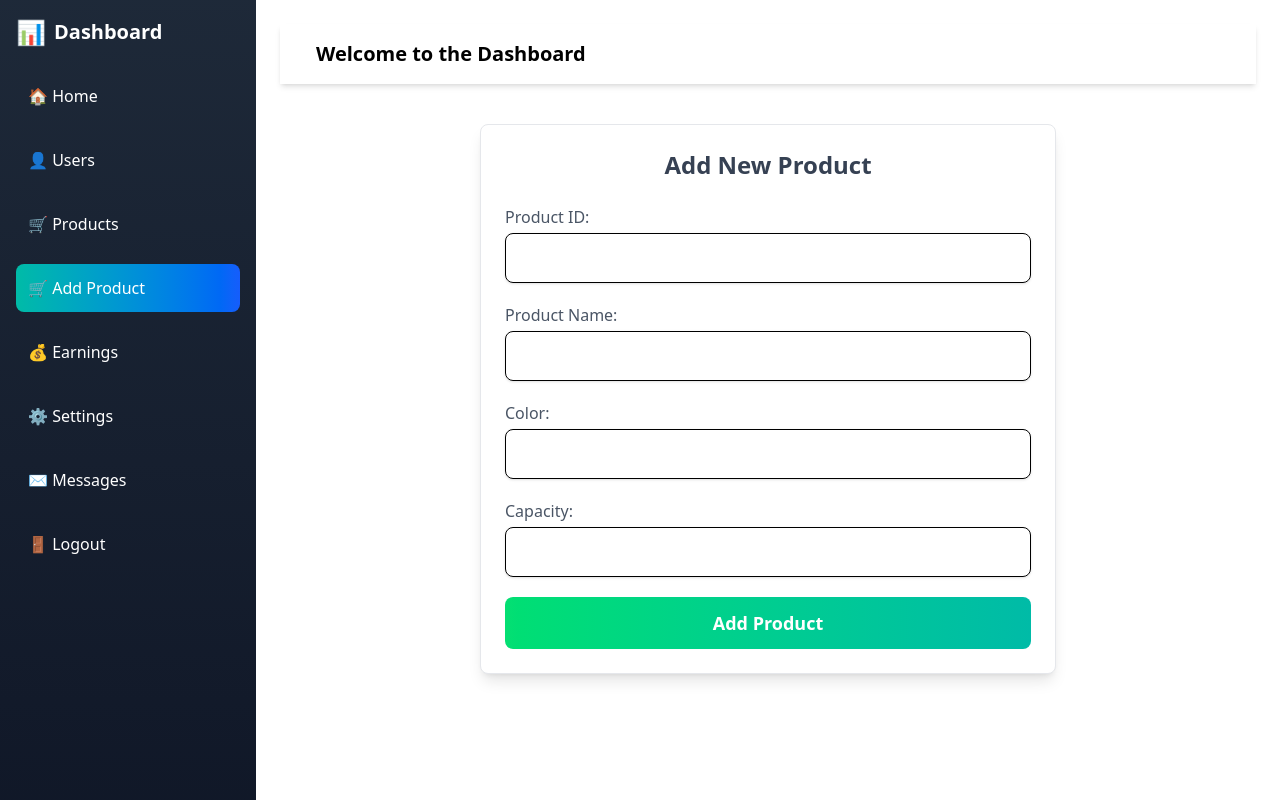
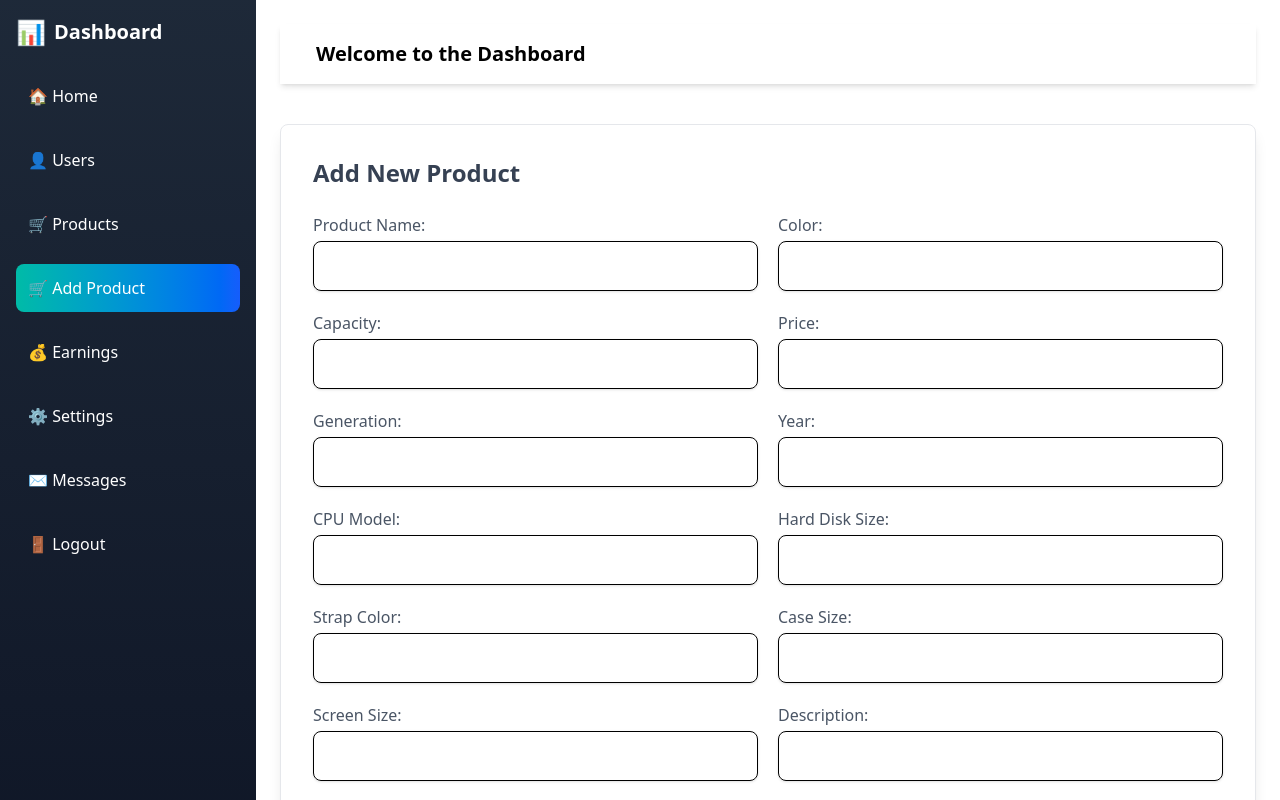
Before and after one commit to sajib689/admin-dashboard, a React (Vite) app: page /addproduct in a window 1280 px wide. Built offline with nearby package versions, Linux system fonts and the light colour scheme.

Commit message:
refactor AddProduct component to use controlled inputs and enhance form structure

```diff
--- a/src/components/AddProduct.jsx
+++ b/src/components/AddProduct.jsx
@@ -1,85 +1,213 @@
-
+import { useState } from "react";
 
 const AddProduct = () => {
+  const [formData, setFormData] = useState({
+    name: "",
+    color: "",
+    capacity: "",
+    price: "",
+    generation: "",
+    year: "",
+    cpuModel: "",
+    hardDiskSize: "",
+    strapColor: "",
+    caseSize: "",
+    screenSize: "",
+    description: "",
+  });
 
+  const handleChange = (e) => {
+    setFormData({ ...formData, [e.target.name]: e.target.value });
+  };
 
   const handleSubmit = (e) => {
     e.preventDefault();
-    const form = e.target;
-    const name = form.name.value;
-    const data = {
-        color: form.color.value,
-        capacity: form.capacity.value
-    }
-    fetch("https://api.restful-api.dev/objects",{
+
+    const productData = {
+      name: formData.name,
+      data: {
+        color: formData.color,
+        capacity: formData.capacity,
+        price: formData.price,
+        generation: formData.generation,
+        year: formData.year,
+        "CPU model": formData.cpuModel,
+        "Hard disk size": formData.hardDiskSize,
+        "Strap Colour": formData.strapColor,
+        "Case Size": formData.caseSize,
+        "Screen size": formData.screenSize,
+        Description: formData.description,
+      },
+    };
+
+    fetch("https://api.restful-api.dev/objects", {
       method: "POST",
       headers: {
-            "Content-Type": "application/json"
+        "Content-Type": "application/json",
       },
-        body: JSON.stringify({name, data})
+      body: JSON.stringify(productData),
     })
-    .then( res => {
-        console.log(res)
-    })
-    .catch(err => {
-        console.log(err)
-    })
+      .then((res) => console.log(res))
+      .catch((err) => console.log(err));
   };
 
   return (
-    <div className="max-w-xl mx-auto mt-10 p-6 bg-white rounded-lg shadow-lg border border-gray-200">
-      <h2 className="text-2xl font-bold text-gray-700 text-center mb-6">Add New Product</h2>
+    <div className="max-w-5xl mx-auto mt-10 p-8 bg-white rounded-lg shadow-lg border border-gray-200">
+      <h2 className="text-2xl font-bold text-gray-700 text-start mb-6">Add New Product</h2>
+      <form onSubmit={handleSubmit} className="space-y-5">
 
-      <form onSubmit={handleSubmit} className="space-y-5">
-        {/* Product ID */}
+        {/* Product Name */}
+        <div className="grid grid-cols-1 md:grid-cols-2 lg:grid-cols-2 gap-5">
           <div className="flex flex-col">
-          <label className="font-medium text-gray-600">Product ID:</label>
+            <label className="font-medium text-gray-600">Product Name:</label>
             <input
               type="text"
-            name="id"
+              name="name"
+              value={formData.name}
+              onChange={handleChange}
               className="mt-1 p-3 border rounded-lg shadow-sm focus:ring-2 focus:ring-blue-400 focus:outline-none"
               required
             />
           </div>
 
-        {/* Product Name */}
-        <div className="flex flex-col">
-          <label className="font-medium text-gray-600">Product Name:</label>
-          <input
-            type="text"
-            name="name"
-            className="mt-1 p-3 border rounded-lg shadow-sm focus:ring-2 focus:ring-blue-400 focus:outline-none"
-            required
-          />
-        </div>
-
-        {/* Product Color */}
           <div className="flex flex-col">
             <label className="font-medium text-gray-600">Color:</label>
             <input
               type="text"
               name="color"
+              value={formData.color}
+              onChange={handleChange}
               className="mt-1 p-3 border rounded-lg shadow-sm focus:ring-2 focus:ring-blue-400 focus:outline-none"
-            required
             />
           </div>
+        </div>
 
-        {/* Product Capacity */}
+        {/* Capacity & Price */}
+        <div className="grid grid-cols-1 md:grid-cols-2 lg:grid-cols-2 gap-5">
           <div className="flex flex-col">
             <label className="font-medium text-gray-600">Capacity:</label>
             <input
               type="text"
               name="capacity"
+              value={formData.capacity}
+              onChange={handleChange}
               className="mt-1 p-3 border rounded-lg shadow-sm focus:ring-2 focus:ring-blue-400 focus:outline-none"
-            required
             />
           </div>
 
-        {/* Submit Button */}
-        <button
-          type="submit"
-          className="w-full bg-gradient-to-r from-green-400 to-teal-500 text-white py-3 rounded-lg text-lg font-semibold hover:bg-blue-700 transition duration-300"
-        >
+          <div className="flex flex-col">
+            <label className="font-medium text-gray-600">Price:</label>
+            <input
+              type="number"
+              name="price"
+              value={formData.price}
+              onChange={handleChange}
+              className="mt-1 p-3 border rounded-lg shadow-sm focus:ring-2 focus:ring-blue-400 focus:outline-none"
+            />
+          </div>
+        </div>
+
+        {/* Generation & Year */}
+        <div className="grid grid-cols-1 md:grid-cols-2 lg:grid-cols-2 gap-5">
+          <div className="flex flex-col">
+            <label className="font-medium text-gray-600">Generation:</label>
+            <input
+              type="text"
+              name="generation"
+              value={formData.generation}
+              onChange={handleChange}
+              className="mt-1 p-3 border rounded-lg shadow-sm focus:ring-2 focus:ring-blue-400 focus:outline-none"
+            />
+          </div>
+
+          <div className="flex flex-col">
+            <label className="font-medium text-gray-600">Year:</label>
+            <input
+              type="number"
+              name="year"
+              value={formData.year}
+              onChange={handleChange}
+              className="mt-1 p-3 border rounded-lg shadow-sm focus:ring-2 focus:ring-blue-400 focus:outline-none"
+            />
+          </div>
+        </div>
+
+        {/* CPU Model & Hard Disk Size */}
+        <div className="grid grid-cols-1 md:grid-cols-2 lg:grid-cols-2 gap-5">
+          <div className="flex flex-col">
+            <label className="font-medium text-gray-600">CPU Model:</label>
+            <input
+              type="text"
+              name="cpuModel"
+              value={formData.cpuModel}
+              onChange={handleChange}
+              className="mt-1 p-3 border rounded-lg shadow-sm focus:ring-2 focus:ring-blue-400 focus:outline-none"
+            />
+          </div>
+
+          <div className="flex flex-col">
+            <label className="font-medium text-gray-600">Hard Disk Size:</label>
+            <input
+              type="text"
+              name="hardDiskSize"
+              value={formData.hardDiskSize}
+              onChange={handleChange}
+              className="mt-1 p-3 border rounded-lg shadow-sm focus:ring-2 focus:ring-blue-400 focus:outline-none"
+            />
+          </div>
+        </div>
+
+        {/* Strap Color & Case Size */}
+        <div className="grid grid-cols-1 md:grid-cols-2 lg:grid-cols-2 gap-5">
+          <div className="flex flex-col">
+            <label className="font-medium text-gray-600">Strap Color:</label>
+            <input
+              type="text"
+              name="strapColor"
+              value={formData.strapColor}
+              onChange={handleChange}
+              className="mt-1 p-3 border rounded-lg shadow-sm focus:ring-2 focus:ring-blue-400 focus:outline-none"
+            />
+          </div>
+
+          <div className="flex flex-col">
+            <label className="font-medium text-gray-600">Case Size:</label>
+            <input
+              type="text"
+              name="caseSize"
+              value={formData.caseSize}
+              onChange={handleChange}
+              className="mt-1 p-3 border rounded-lg shadow-sm focus:ring-2 focus:ring-blue-400 focus:outline-none"
+            />
+          </div>
+        </div>
+
+        {/* Screen Size & Description */}
+        <div className="grid grid-cols-1 md:grid-cols-2 lg:grid-cols-2 gap-5">
+          <div className="flex flex-col">
+            <label className="font-medium text-gray-600">Screen Size:</label>
+            <input
+              type="text"
+              name="screenSize"
+              value={formData.screenSize}
+              onChange={handleChange}
+              className="mt-1 p-3 border rounded-lg shadow-sm focus:ring-2 focus:ring-blue-400 focus:outline-none"
+            />
+          </div>
+
+          <div className="flex flex-col">
+            <label className="font-medium text-gray-600">Description:</label>
+            <input
+              type="text"
+              name="description"
+              value={formData.description}
+              onChange={handleChange}
+              className="mt-1 p-3 border rounded-lg shadow-sm focus:ring-2 focus:ring-blue-400 focus:outline-none"
+            />
+          </div>
+        </div>
+
+        <button type="submit" className="w-full bg-gradient-to-r from-green-400 to-teal-500 text-white py-3 rounded-lg text-lg font-semibold hover:bg-blue-700 transition duration-300">
           Add Product
         </button>
       </form>
```
Lines whose indentation alone changed are shown as unchanged.
